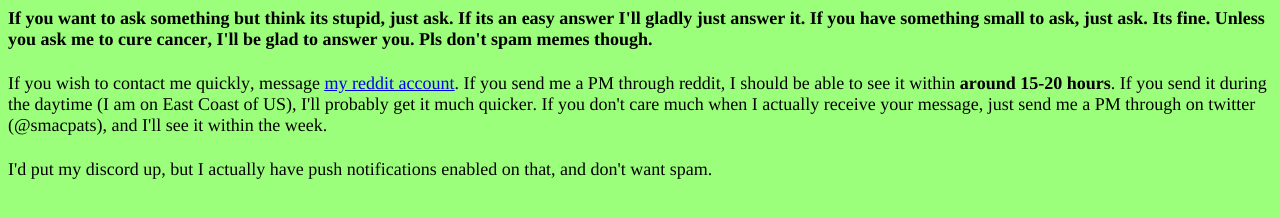
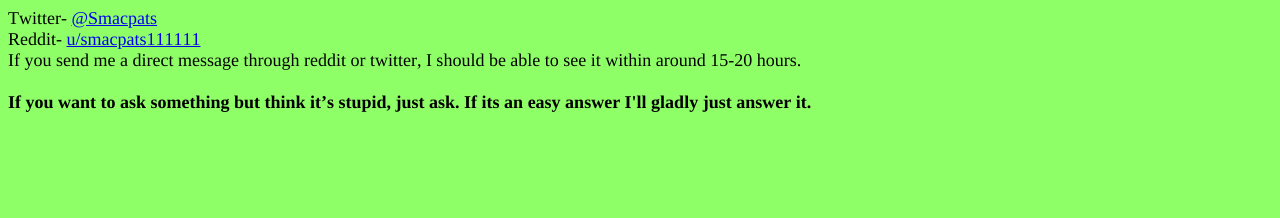
Before and after one commit to smacpats/smacpats.github.io, a website: page Contact/index.html in a window 1280 px wide. Drawn offline with Linux system fonts and the light colour scheme.

Commit message:
Cleaning up the website

```diff
--- a/Contact/index.html
+++ b/Contact/index.html
@@ -5,20 +5,20 @@
   <meta http-equiv="Content-Style-Type" content="text/css">
   <title></title>
   <meta name="Generator" content="Cocoa HTML Writer">
-  <meta name="CocoaVersion" content="1504.83">
+  <meta name="CocoaVersion" content="1671">
   <style type="text/css">
-    body {background-color: #9cff7b}
-    p.p1 {margin: 0.0px 0.0px 0.0px 0.0px; line-height: 14.0px; font: 18.0px Times; color: #000000; -webkit-text-stroke: #000000}
-    p.p2 {margin: 0.0px 0.0px 0.0px 0.0px; line-height: 14.0px; font: 18.0px Times; color: #000000; -webkit-text-stroke: #000000; min-height: 23.0px}
+    body {background-color: #8fff68}
+    p.p1 {margin: 0.0px 0.0px 0.0px 0.0px; line-height: 22.0px; font: 18.0px Times; color: #000000; -webkit-text-stroke: #000000}
     span.s1 {font-kerning: none}
-    span.s2 {text-decoration: underline ; font-kerning: none; color: #0000ee; -webkit-text-stroke: 0px #0000ee}
   </style>
 </head>
 <body>
-<p class="p1"><span class="s1"><b>If you want to ask something but think its stupid, just ask. If its an easy answer I'll gladly just answer it. If you have something small to ask, just ask. Its fine. Unless you ask me to cure cancer, I'll be glad to answer you. Pls don't spam memes though.<span class="Apple-converted-space"> </span></b></span></p>
-<p class="p2"><span class="s1"></span><br></p>
-<p class="p1"><span class="s1">If you wish to contact me quickly, message <a href="http://www.reddit.com/u/smacpats111111"><span class="s2">my reddit account</span></a>. If you send me a PM through reddit, I should be able to see it within <b>around 15-20 hours</b>. If you send it during the daytime (I am on East Coast of US), I'll probably get it much quicker. If you don't care much when I actually receive your message, just send me a PM through on twitter (@smacpats), and I'll see it within the week.</span></p>
-<p class="p2"><span class="s1"></span><br></p>
-<p class="p1"><span class="s1">I'd put my discord up, but I actually have push notifications enabled on that, and don't want spam.<span class="Apple-converted-space"> </span></span></p>
+<p class="p1"><span class="s1">Twitter- <a href="http://twitter.com/smacpats">@Smacpats</a></span></p>
+<p class="p1"><span class="s1">Reddit- <a href="http://reddit.com/u/smacpats111111">u/smacpats111111</a><br>
+</span></p>
+<p class="p1"><span class="s1">If you send me a direct message through reddit or twitter, I should be able to see it within around 15-20 hours.<span class="Apple-converted-space"> </span></span></p>
+<p class="p1"><span class="s1"><br>
+</span></p>
+<p class="p1"><span class="s1"><b>If you want to ask something but think it’s stupid, just ask. If its an easy answer I'll gladly just answer it.</b></span></p>
 </body>
 </html>
```
Also changed, not shown: index.html (+1 -2 lines), repo/index.html (+6 -6 lines).
